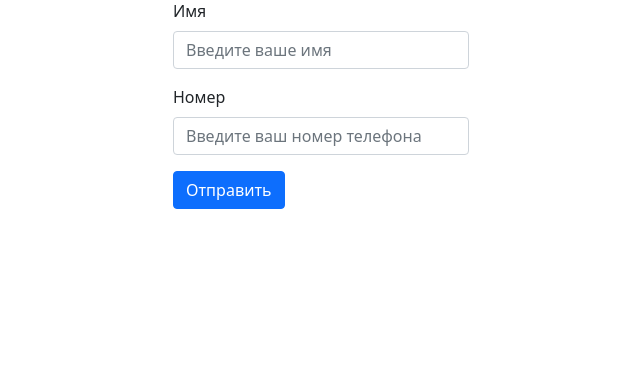
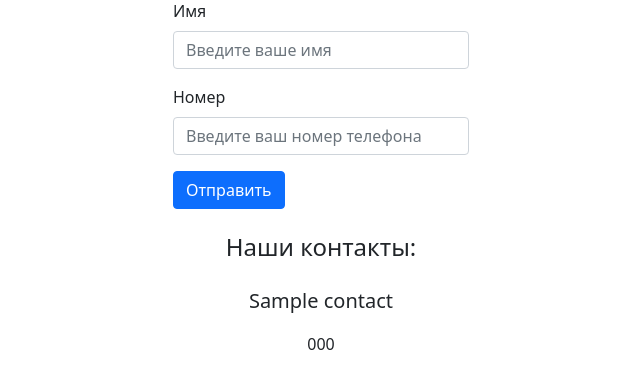
Before and after one commit to IlyaKalberdin/project_online_store, a Django app: page /contacts in a window 1280 px wide. Shown: the part 177-566 px from the top of the page, without its empty margins (319-959 px from the left). Run offline with Django 5.2, Linux system fonts and the light colour scheme; tables that the repository leaves empty hold one stand-in row (values such as "Sample post").

Commit message:
Добавлен функционал из доп.задания

```diff
--- a/catalog_app/templates/catalog_app/contact_page.html
+++ b/catalog_app/templates/catalog_app/contact_page.html
@@ -1,5 +1,5 @@
 <!doctype html>
-<html lang="ru">
+<html lang="ru" xmlns="http://www.w3.org/1999/html">
 <head>
     <!-- Обязательные метатеги -->
     <meta charset="utf-8">
@@ -46,5 +46,12 @@
         <button type="submit" class="btn btn-primary">Отправить</button>
     </form>
 </div>
+<div class="container text-center">
+    <h4 class="my-4">
+        Наши контакты:
+    </h4>
+    <p class="lead">{{contact.name}}</p>
+    <p>{{contact.number}}</p>
+</div>
 </body>
 </html>
--- a/catalog_app/views.py
+++ b/catalog_app/views.py
@@ -1,5 +1,5 @@
 from django.shortcuts import render
-from catalog_app.models import Product
+from catalog_app.models import Product, Contact
 
 
 def home_page(request):
@@ -14,9 +14,12 @@ def home_page(request):
 
 def contact_page(request):
     """Функция возвращает страницу contact_page.html"""
+    contact = {'contact': Contact.objects.filter(id=1)[0]}
+
     if request.method == 'POST':
         name = request.POST.get('name')
         number = request.POST.get('number')
 
         print(f'{name}, {number}')
-    return render(request, 'catalog_app/contact_page.html')
+
+    return render(request, 'catalog_app/contact_page.html', contact)
```
